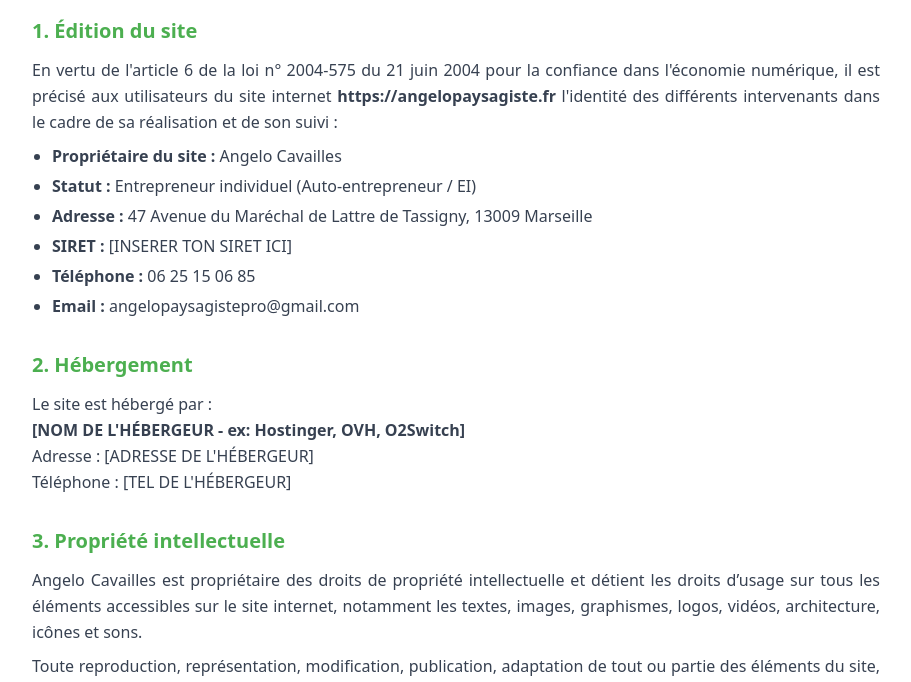
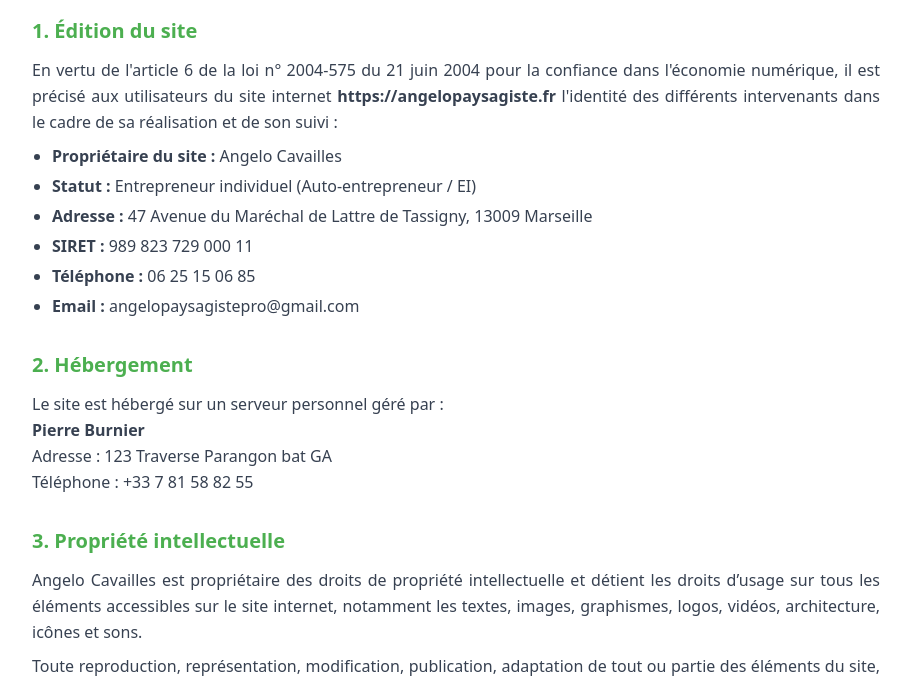
Before and after one commit to Prosox-is-afk/angelo-paysagiste, a PHP site: page /angelo-paysagiste/mentions-legales in a window 1280 px wide. Shown: the part 219-901 px from the top of the page, without its empty margins (184-1095 px from the left). Run offline with PHP 8.4, Linux system fonts and the light colour scheme; some libraries are stand-ins or nearby versions.

Commit message:
changement image conseil, ajout mentions legal. wip : balises alt + formulaire mail

```diff
--- a/pages/mentions.php
+++ b/pages/mentions.php
@@ -43,7 +43,7 @@ require_once '../config.php'; // On charge la config
                     <li><strong>Propriétaire du site :</strong> Angelo Cavailles</li>
                     <li><strong>Statut :</strong> Entrepreneur individuel (Auto-entrepreneur / EI)</li>
                     <li><strong>Adresse :</strong> 47 Avenue du Maréchal de Lattre de Tassigny, 13009 Marseille</li>
-                    <li><strong>SIRET :</strong> [INSERER TON SIRET ICI]</li>
+                    <li><strong>SIRET :</strong> 989 823 729 000 11</li>
                     <li><strong>Téléphone :</strong> 06 25 15 06 85</li>
                     <li><strong>Email :</strong> angelopaysagistepro@gmail.com</li>
                 </ul>
@@ -52,10 +52,10 @@ require_once '../config.php'; // On charge la config
             <section>
                 <h2 class="text-xl font-bold text-[#4CAF50] mb-3">2. Hébergement</h2>
                 <p>
-                    Le site est hébergé par :<br>
-                    <strong>[NOM DE L'HÉBERGEUR - ex: Hostinger, OVH, O2Switch]</strong><br>
-                    Adresse : [ADRESSE DE L'HÉBERGEUR]<br>
-                    Téléphone : [TEL DE L'HÉBERGEUR]
+                    Le site est hébergé sur un serveur personnel géré par :<br>
+                    <strong>Pierre Burnier</strong><br>
+                    Adresse : 123 Traverse Parangon bat GA<br>
+                    Téléphone : +33 7 81 58 82 55
                 </p>
             </section>
 
```
Also changed, not shown: 1 other file.
